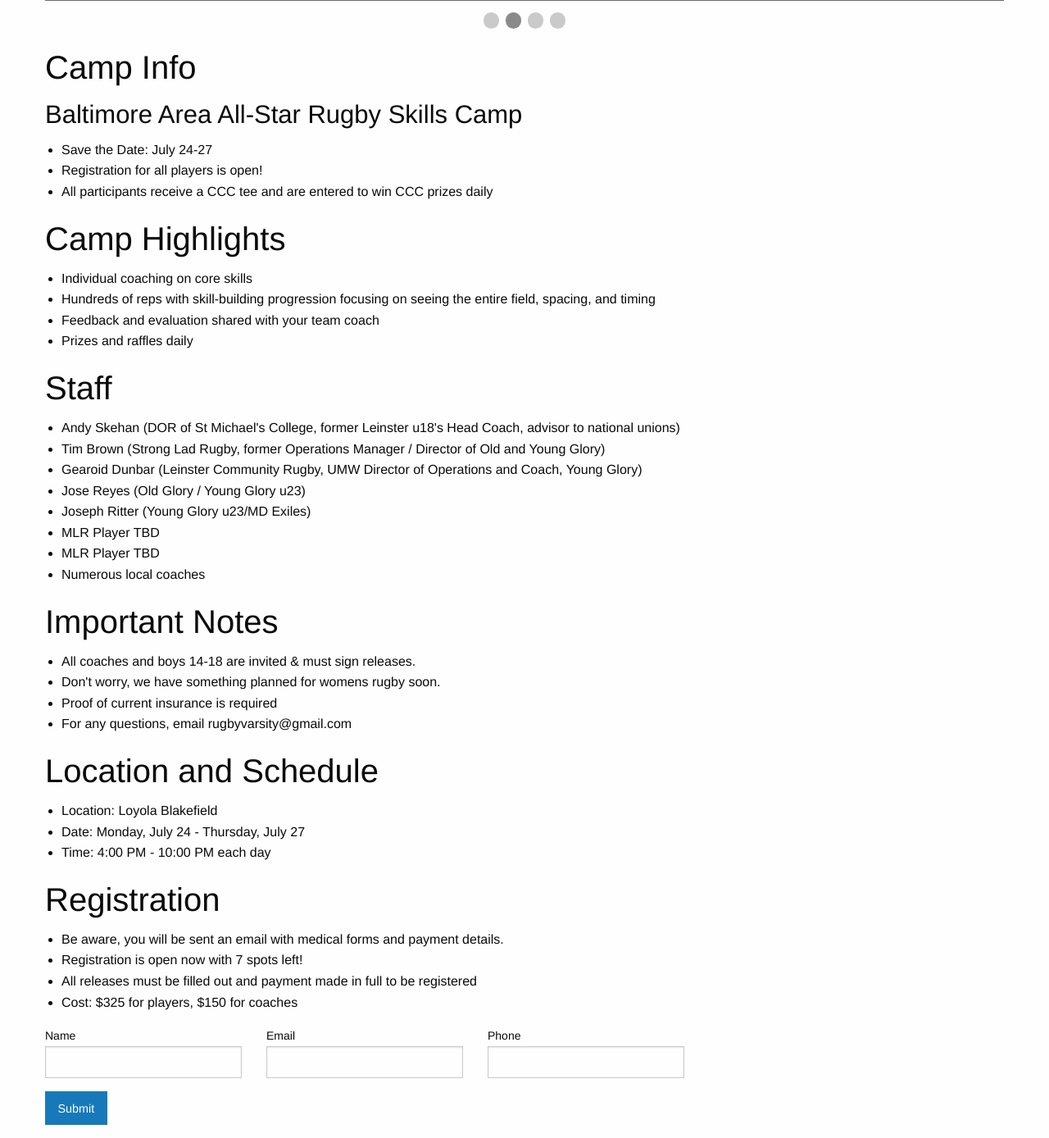
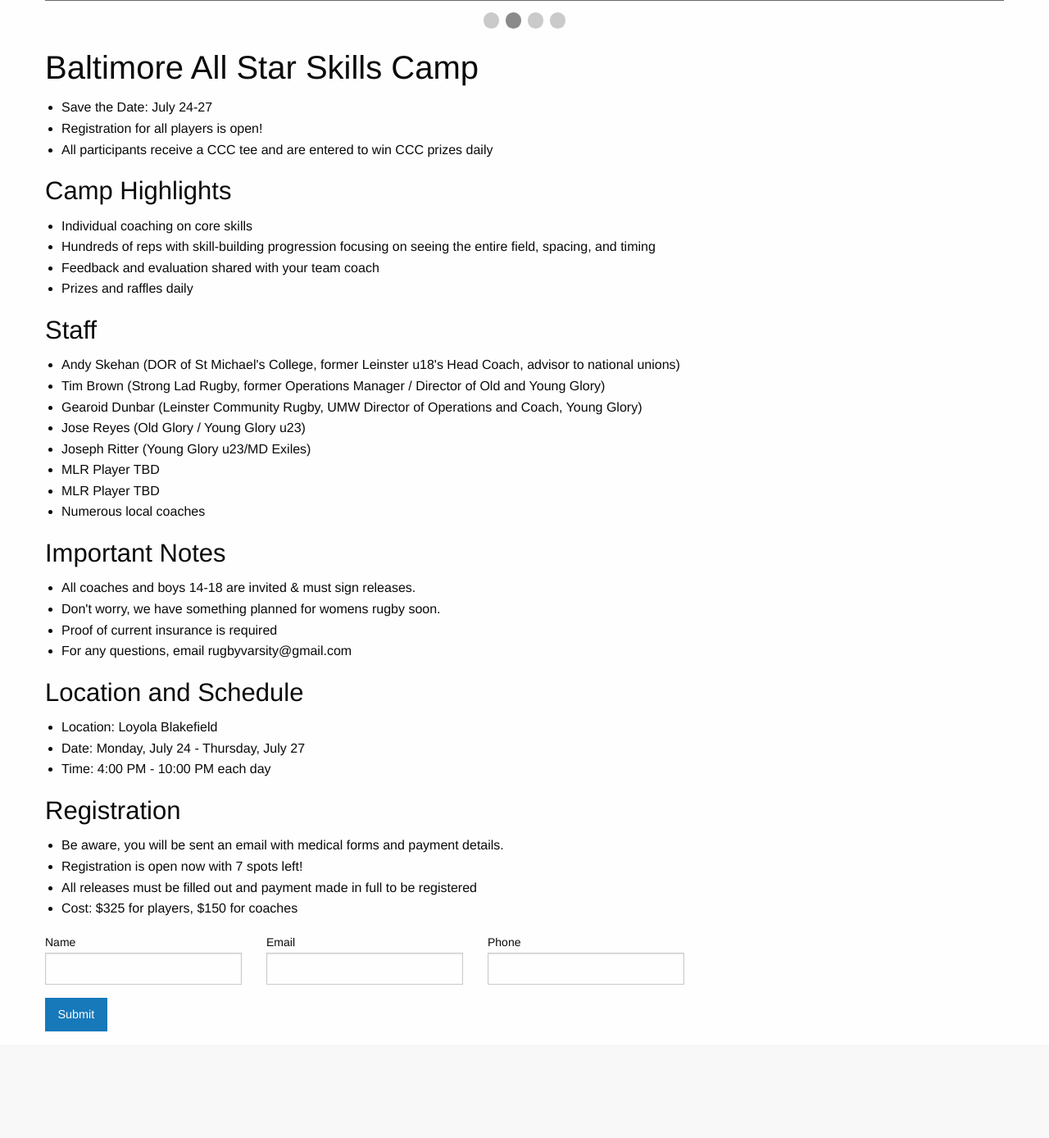
Before and after one commit to reyesjl/firstfivecloud, a Django app: template camps/templates/events/welcome.html in a window 1280 px wide. Shown: the part 639-2027 px from the top of the page at 82% size. After the commit the page ends 1897 px from the top, so only its background shows below. Run offline with Django 4.2, Linux system fonts and the light colour scheme; the template is opened without the code that fills it, so the values that code supplies are empty; grey boxes labelled with a size stand in for pictures from a placeholder-image service; some libraries are stand-ins or nearby versions.

Commit message:
altered section displays

```diff
--- a/camps/templates/events/welcome.html
+++ b/camps/templates/events/welcome.html
@@ -56,8 +56,7 @@
     <!-- Camp Info -->
     <div class="grid-x">
     <div class="cell large-8">
-      <h2 class="h2 section-title">Camp Info</h2>
-      <h3>Baltimore Area All-Star Rugby Skills Camp</h3>
+      <h2 class="h2 section-title">Baltimore All Star Skills Camp</h2>
       <ul>
         <li>Save the Date: July 24-27</li>
         <li>Registration for all players is open!</li>
@@ -69,7 +68,7 @@
   <!-- Camp Highlights -->
   <div class="grid-x">
     <div class="cell large-8">
-      <h2 class="h2 section-title">Camp Highlights</h2>
+      <h3>Camp Highlights</h3>
       <ul>
         <li>Individual coaching on core skills</li>
         <li>Hundreds of reps with skill-building progression focusing on seeing the entire field, spacing, and timing</li>
@@ -82,7 +81,7 @@
   <!-- Staff -->
   <div class="grid-x">
     <div class="cell large-8">
-      <h2 class="h2 section-title">Staff</h2>
+      <h3>Staff</h3>
       <ul>
         <li>Andy Skehan (DOR of St Michael's College, former Leinster u18's Head Coach, advisor to national unions)</li>
         <li>Tim Brown (Strong Lad Rugby, former Operations Manager / Director of Old and Young Glory)</li>
@@ -99,7 +98,7 @@
   <!-- Important Notes -->
   <div class="grid-x">
     <div class="cell large-8">
-      <h2 class="h2 section-title">Important Notes</h2>
+      <h3>Important Notes</h3>
       <ul>
         <li>All coaches and boys 14-18 are invited & must sign releases.</li>
         <li>Don't worry, we have something planned for womens rugby soon.</li>
@@ -112,7 +111,7 @@
   <!-- Location and Schedule -->
   <div class="grid-x">
     <div class="cell large-8">
-      <h2 class="h2 section-title">Location and Schedule</h2>
+      <h3>Location and Schedule</h3>
       <ul>
         <li>Location: Loyola Blakefield</li>
         <li>Date: Monday, July 24 - Thursday, July 27</li>
@@ -124,7 +123,7 @@
   <!-- Registration -->
   <div class="grid-x">
     <div class="cell large-8">
-      <h2 class="h2 section-title">Registration</h2>
+      <h3>Registration</h3>
       <ul>
         <li class="alert">Be aware, you will be sent an email with medical forms and payment details.</li>
         <li>Registration is open now with 7 spots left!</li>
@@ -159,7 +158,7 @@
       </form>
       {% else %}
       <div data-toggler data-animate="fade-in fade-out" class="callout warning">
-        <p>{{ user.username }}, you can synchronize your account to camps you would like to attend.</p>
+        <p>{{ user.username }}, you can synchronize your account to the camps you would like to attend.</p>
         <p>1. Synchronizing signs you up to receive all the intake forms and the payment link.</p>
         <p>2. Check your email and complete the intake forms and medical forms.</p>
         <p>3. Check your email and send secure payment via the stripe link sent to you.</p>
```
Also changed, not shown: tours/templates/tours_welcome.html (+6 -5 lines).
